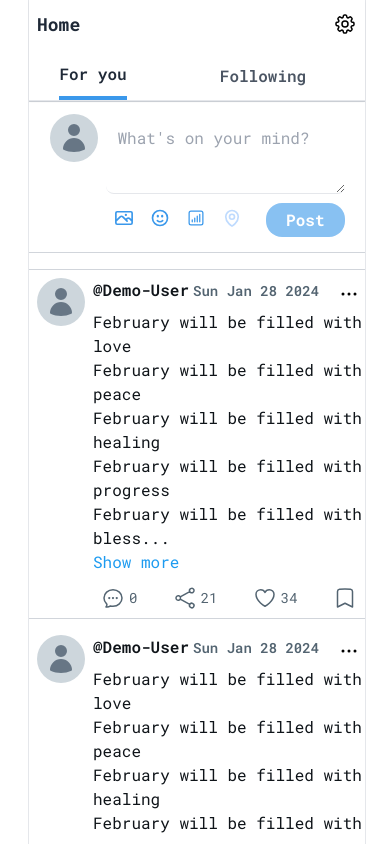
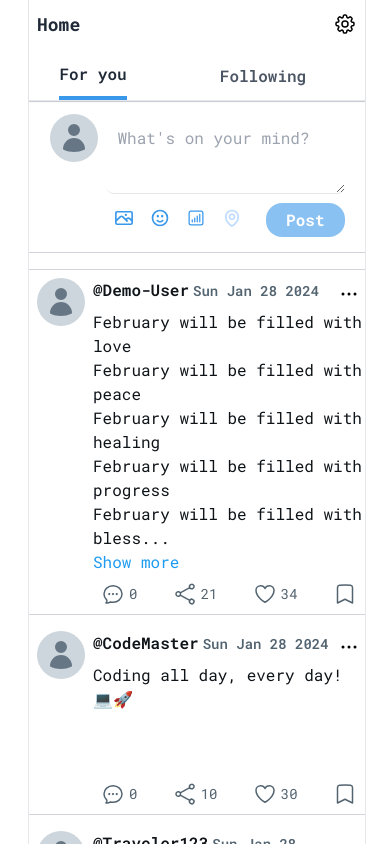
Before and after one commit to MouDev99/quick-post, a Next.js app: page /home in a window 390 px wide. Shown: the top 844 px of the page. Built offline with nearby package versions, Linux system fonts and the light colour scheme; no server answers.

Commit message:
feat: Implement 'PostActions' in the 'PostCard' component       Introduce dynamic routing to display FullPostView at '/post/:postId'       Utilize placeholder data for initial testing

```diff
--- a/src/app/lib/definitions.ts
+++ b/src/app/lib/definitions.ts
@@ -1,4 +1,4 @@
-export type User = {
+export type UserType = {
   id: number;
   username: string;
   email: string;
--- /dev/null
+++ b/src/app/lib/placeholder-data.js
@@ -0,0 +1,96 @@
+export const posts = [
+  {
+    id: 'aa64e5b6-f7f2-4137-9811-90b0eb5a627f',
+    content: `February will be filled with love
+      February will be filled with peace
+      February will be filled with healing
+      February will be filled with progress
+      February will be filled with blessings
+      February will be filled with happiness
+      February will be filled with opportunity
+      `,
+    imgUrl: null,
+    user: {
+      id: 1,
+      username: 'Demo-User',
+      profileImgUrl: null
+    },
+    comments: [
+
+    ],
+    numOfShares: 21,
+    numOfLikes: 34,
+    createdAt: new Date()
+  },
+  {
+    id: '852e0bd8-48c9-4b65-9aba-8bc80d72dc80',
+    content: `Coding all day, every day! 💻🚀`,
+    imgUrl: null,
+    user: {
+      id: 2,
+      username: 'CodeMaster',
+      profileImgUrl: null
+    },
+    comments: [],
+    numOfShares: 10,
+    numOfLikes: 30,
+    createdAt: new Date()
+  },
+  {
+    id: '6e3fdfdc-556b-4718-8e1b-cf05887eae34',
+    content: `Exploring beautiful places and creating memories.`,
+    imgUrl: null,
+    user: {
+      id: 3,
+      username: 'Traveler123',
+      profileImgUrl: null
+    },
+    comments: [],
+    numOfShares: 15,
+    numOfLikes: 42,
+    createdAt: new Date()
+  },
+  {
+    id: '7',
+    content: `Exploring the vast universe of possibilities and diving deep into the realms of knowledge. Each day is an opportunity to learn, grow, and embrace the wonders that life unfolds. Let curiosity be your guide and passion your fuel as you navigate through the intricacies of existence. 🌌📚✨`,
+    imgUrl: null,
+    user: {
+      id: 14,
+      username: 'CuriousMind',
+      profileImgUrl: null
+    },
+    comments: [],
+    numOfShares: 20,
+    numOfLikes: 55,
+    createdAt: new Date()
+  },
+  {
+    id: '876b7be5-2aec-44fa-8c31-de808c503367',
+    content: `Enjoying a cup of coffee and a good book.`,
+    imgUrl: null,
+    user: {
+      id: 4,
+      username: 'Bookworm',
+      profileImgUrl: null
+    },
+    comments: [],
+    numOfShares: 8,
+    numOfLikes: 25,
+    createdAt: new Date()
+  },
+  {
+    id: 'baf6b97b-0365-4ee6-b1ee-6f802e4fe875',
+    content: `Hiking through the mountains and enjoying the view.`,
+    imgUrl: null,
+    user: {
+      id: 5,
+      username: 'MountainExplorer',
+      profileImgUrl: null
+    },
+    comments: [],
+    numOfShares: 12,
+    numOfLikes: 38,
+    createdAt: new Date()
+  },
+
+]
--- /dev/null
+++ b/src/app/post/[postId]/page.tsx
@@ -0,0 +1,21 @@
+'use client';
+
+import { useParams } from "next/navigation";
+import PostCard from "@/app/ui/post-card/post-card";
+import { posts } from "@/app/lib/placeholder-data";
+
+export default function FullPostView() {
+  const { postId } = useParams();
+  const post = posts.find(post => post.id === postId);
+
+  return (
+    <div className="ml-1 border-x border-gray-200 max-w-[560px] w-full sm:w-4/5 md:w-3/3">
+      <PostCard
+        fullView={true}
+        idx={1}
+        post={post}
+      />
+      <h2>Conditionally display post comments here!</h2>
+    </div>
+  )
+};
--- a/src/app/ui/create-post/emoji-picker.tsx
+++ b/src/app/ui/create-post/emoji-picker.tsx
@@ -18,7 +18,7 @@ export default function EmojiPicker(
   }, [emoji]);
 
   return (
-    <div className='absolute top-12 -left-28 sm:left-8'>
+    <div className='absolute top-12 -left-28 z-50 sm:left-8'>
       <Picker
           data={data}
           onEmojiSelect={setEmoji}
--- a/src/app/ui/for-you/for-you.tsx
+++ b/src/app/ui/for-you/for-you.tsx
@@ -1,169 +1,20 @@
-
 import PostCard from "../post-card/post-card";
-
-const posts = [
-  {
-    id: 'W-iT4BSs7LUOI435r-7giOQy+Mpi0A3DCZEPkJe7WR0',
-    content: `February will be filled with love
-      February will be filled with peace
-      February will be filled with healing
-      February will be filled with progress
-      February will be filled with blessings
-      February will be filled with happiness
-      February will be filled with opportunity
-      `,
-    imgUrl: null,
-    user: {
-      id: 1,
-      username: 'Demo-User',
-      profileImgUrl: null
-    },
-    comments: [
-
-    ],
-    numOfShares: 21,
-    numOfLikes: 34,
-    createdAt: new Date()
-  },
-  {
-    id: 'W-iT4BSs7LUOI435r-7giOQy+Mpi0A3DCZEPkJe7WR0',
-    content: `February will be filled with love
-      February will be filled with peace
-      February will be filled with healing
-      February will be filled with progress
-      February will be filled with blessings
-      February will be filled with happiness
-      February will be filled with opportunity`,
-    imgUrl: null,
-    user: {
-      id: 1,
-      username: 'Demo-User',
-      profileImgUrl: null
-    },
-    comments: [
-
-    ],
-    numOfShares: 21,
-    numOfLikes: 34,
-    createdAt: new Date()
-  },
-  {
-    id: 'W-iT4BSs7LUOI435r-7giOQy+Mpi0A3DCZEPkJe7WR0',
-    content: `February will be filled with love
-      February will be filled with peace
-      February will be filled with healing
-      February will be filled with progress
-      February will be filled with blessings
-      February will be filled with happiness
-      February will be filled with opportunity`,
-    imgUrl: null,
-    user: {
-      id: 1,
-      username: 'Demo-User',
-      profileImgUrl: null
-    },
-    comments: [
-
-    ],
-    numOfShares: 21,
-    numOfLikes: 34,
-    createdAt: new Date()
-  },
-  {
-    id: 'W-iT4BSs7LUOI435r-7giOQy+Mpi0A3DCZEPkJe7WR0',
-    content: `February will be filled with love
-      February will be filled with peace
-      February will be filled with healing
-      February will be filled with progress
-      February will be filled with blessings
-      February will be filled with happiness
-      February will be filled with opportunity`,
-    imgUrl: null,
-    user: {
-      id: 1,
-      username: 'Demo-User',
-      profileImgUrl: null
-    },
-    comments: [
-
-    ],
-    numOfShares: 21,
-    numOfLikes: 34,
-    createdAt: new Date()
-  },
-  {
-    id: 'W-iT4BSs7LUOI435r-7giOQy+Mpi0A3DCZEPkJe7WR0',
-    content: `February will be filled with love
-      February will be filled with peace
-      February will be filled with healing
-      February will be filled with progress
-      February will be filled with blessings
-      February will be filled with happiness
-      February will be filled with opportunity`,
-    imgUrl: null,
-    user: {
-      id: 1,
-      username: 'Demo-User',
-      profileImgUrl: null
-    },
-    comments: [
-
-    ],
-    numOfShares: 21,
-    numOfLikes: 34,
-    createdAt: new Date()
-  },
-  {
-    id: 'W-iT4BSs7LUOI435r-7giOQy+Mpi0A3DCZEPkJe7WR0',
-    content: `February will be filled with love
-      February will be filled with peace
-      February will be filled with healing
-      February will be filled with progress
-      February will be filled with blessings
-      February will be filled with happiness
-      February will be filled with opportunity`,
-    imgUrl: null,
-    user: {
-      id: 1,
-      username: 'Demo-User',
-      profileImgUrl: null
-    },
-    comments: [
-
-    ],
-    numOfShares: 21,
-    numOfLikes: 34,
-    createdAt: new Date()
-  },
-  {
-    id: 'W-iT4BSs7LUOI435r-7giOQy+Mpi0A3DCZEPkJe7WR0',
-    content: `February will be filled with love
-      February will be filled with peace
-      February will be filled with healing
-      February will be filled with progress
-      February will be filled with blessings
-      February will be filled with happiness
-      February will be filled with opportunity`,
-    imgUrl: null,
-    user: {
-      id: 1,
-      username: 'Demo-User',
-      profileImgUrl: null
-    },
-    comments: [
-
-    ],
-    numOfShares: 21,
-    numOfLikes: 34,
-    createdAt: new Date()
-  }
-]
+import { posts } from '@/app/lib/placeholder-data';
 
 export default function ForYou() {
 
   return (
     <div className="h-fit mt-4">
-      {posts.map((post, i) => <PostCard key={i} idx={i} post={post} /> )}
+      {posts.map((post, i) => {
+        return (
+          <PostCard
+            key={i}
+            fullView={false}
+            idx={i}
+            post={post}
+          />
+        )
+      } )}
     </div>
   )
 }
--- /dev/null
+++ b/src/app/ui/post-card/post-actions.tsx
@@ -0,0 +1,64 @@
+import {
+  FaceFrownIcon,
+  FlagIcon,
+  ListBulletIcon,
+  NoSymbolIcon,
+  UserPlusIcon
+} from '@heroicons/react/24/outline';
+import { UserType } from '@/app/lib/definitions';
+
+const actionItems = [
+  {
+    title: 'Not interested in this post',
+    Icon: FaceFrownIcon
+  },
+  {
+    title: 'Follow @**USER**',
+    Icon: UserPlusIcon
+  },
+  {
+    title: 'Add/remove @**USER** from Lists',
+    Icon: ListBulletIcon
+  },
+  {
+    title: 'Block @**USER**',
+    Icon: NoSymbolIcon
+  },
+  {
+    title: 'Report post',
+    Icon: FlagIcon
+  }
+];
+
+export default function PostActions({user}: {user: UserType}) {
+
+
+  return (
+    <div
+      className="absolute -top-8 right-0 bg-white rounded-lg border border-gray-300 shadow-md"
+      onClick={(e) => e.nativeEvent.stopImmediatePropagation()}
+    >
+      {actionItems.map((item, i) => {
+        return (
+          <ActionItem
+            key={i} item={item}
+            user={user}
+           />
+        )
+      })}
+    </div>
+  )
+}
+
+function ActionItem({item, user}: {item: any, user: UserType}) {
+  const { title, Icon } = item;
+
+  return (
+    <button className='flex justify-start items-center w-full p-2 rounded-lg hover:bg-gray-100 cursor-pointer'>
+      <Icon className='w-5'/>
+      <span className='text-md font-semibold ml-2'>
+        {title.replace('**USER**', user.username)}
+      </span>
+    </button>
+  )
+}
--- a/src/app/ui/post-card/post-card.tsx
+++ b/src/app/ui/post-card/post-card.tsx
@@ -1,4 +1,10 @@
-import { PostType } from "@/app/lib/definitions"
+'use client';
+
+import { useEffect, useState } from "react";
+import Link from "next/link";
+import Image from "next/image";
+import { PostType } from "@/app/lib/definitions";
+import { UserIcon as UserIconSolid } from "@heroicons/react/24/solid";
 import {
   BookmarkIcon,
   ChatBubbleOvalLeftEllipsisIcon,
@@ -6,21 +12,25 @@ import {
   HeartIcon,
   ShareIcon
 } from "@heroicons/react/24/outline";
-import { UserIcon as UserIconSolid } from "@heroicons/react/24/solid";
-import Link from "next/link";
-import Image from "next/image";
+import PostActions from "./post-actions";
 
 export default function PostCard(
   {
     post,
+    fullView,
     idx
   }:
   {
     post: PostType,
+    fullView: boolean,
     idx: number
   }
 ) {
+  const [liked, setLiked] = useState(false);
+  const [saved, setSaved] = useState(false);
+  const [showPostActions, setShowPostActions] = useState(false);
   const {
+    id,
     content,
     imgUrl,
     user,
@@ -30,8 +40,22 @@ export default function PostCard(
     createdAt
   } = post;
 
+  const postText = fullView ? content :
+    content.length < 100 ? content :
+    content.slice(0, 2*Math.floor(content.length/3)) + '...';
+
+  useEffect(() => {
+    const hidePostActions = () => setShowPostActions(false);
+
+    if (showPostActions) {
+      document.addEventListener('click', hidePostActions);
+    }
+
+    return () => document.removeEventListener('click', hidePostActions);
+  }, [showPostActions])
+
   return (
-    <div className={`h-fit flex pt-2 mt-2 border-b border-gray-300 ${idx === 0 ? 'border-t border-gray-300' : ''}`}>
+    <div className={`h-fit min-h-48 flex pt-2 mt-2 border-b border-gray-300 ${idx === 0 ? 'border-t border-gray-300' : ''}`}>
       <div className="w-fit px-2 h-full">
         <Link href='/profile' className='h-full w-fit'>
           <div className='h-full w-fit p-2 mx-auto rounded-full bg-[#CDD6DC]'>
@@ -39,7 +63,7 @@ export default function PostCard(
           </div>
         </Link>
       </div>
-      <div className="w-full h-full">
+      <div className="flex flex-col w-full">
         <div className="flex justify-between">
           <span className="text-md text-[#0f1419] font-semibold">
             @{user.username}
@@ -47,21 +71,27 @@ export default function PostCard(
               {createdAt.toDateString()}
             </time>
           </span>
-          <div className='p-1 w-fit h-fit hover:bg-blue-100 rounded-full cursor-pointer'>
+          <div
+            className='p-1 w-fit h-fit hover:bg-blue-100 rounded-full cursor-pointer'
+            onClick={() => setShowPostActions(true)}
+          >
             <EllipsisHorizontalIcon className="w-6" />
           </div>
         </div>
 
-        <div className="text-md text-[#0f1419] whitespace-pre-line	">
-          {content.slice(0, 2*Math.floor(content.length/3))}...
+        <div className="relative text-md text-[#0f1419] whitespace-pre-line	">
+          {postText}
+          {showPostActions && <PostActions user={user} />}
         </div>
 
-        <Link
-          href={'#'}
-          className="text-md text-[#1d9bf0] hover:underline"
-        >
-          Show more
-        </Link>
+        {!fullView && (content.length > postText.length) &&
+          <Link
+            href={`post/${id}`}
+            className="text-md text-[#1d9bf0] hover:underline"
+          >
+            Show more
+          </Link>
+        }
 
         <div>
           {imgUrl &&
@@ -74,7 +104,7 @@ export default function PostCard(
           }
         </div>
 
-        <div className="flex justify-between mt-1 md:justify-around">
+        <div className="flex justify-between md:justify-around mt-auto">
           <div className="flex items-center p-1 rounded-full text-[#536471] cursor-pointer hover:text-blue-700 hover:font-semibold">
             <div className="flex items-center justify-center p-1 rounded-full cursor-pointer hover:bg-blue-200 hover:text-blue-500 hover:font-semibold">
               <ChatBubbleOvalLeftEllipsisIcon className="w-6" />
@@ -90,15 +120,21 @@ export default function PostCard(
           </div>
 
           <div className="flex items-center p-1 rounded-full text-[#536471] cursor-pointer hover:text-red-700 hover:font-semibold">
-            <div className="flex items-center justify-center p-1 rounded-full cursor-pointer hover:bg-red-200 hover:text-red-500 hover:font-semibold">
-              <HeartIcon className="w-6" />
+            <div
+              className="flex items-center justify-center p-1 rounded-full cursor-pointer hover:bg-red-200 hover:text-red-500 hover:font-semibold"
+              onClick={() => setLiked(prev => !prev)}
+            >
+              <HeartIcon className={liked ? 'w-6 text-red-500 fill-[#f44336]' : 'w-6'} />
             </div>
             <span className="text-sm">{numOfLikes}</span>
           </div>
 
           <div className="flex items-center p-1 rounded-full text-[#536471] cursor-pointer hover:text-purple-700 hover:font-semibold">
-            <div className="flex items-center justify-center p-1 rounded-full cursor-pointer hover:bg-purple-200 hover:text-purple-500">
-              <BookmarkIcon className="w-6" />
+            <div
+              className="flex items-center justify-center p-1 rounded-full cursor-pointer hover:bg-purple-200 hover:text-purple-500"
+              onClick={() => setSaved(prev => !prev)}
+            >
+              <BookmarkIcon className={saved ? 'w-6 text-purple-500 fill-[#9c27b0]' : 'w-6'} />
             </div>
           </div>
 
--- a/src/auth.ts
+++ b/src/auth.ts
@@ -3,12 +3,12 @@ import { authConfig } from './auth.config';
 import Credentials from 'next-auth/providers/credentials';
 import { z } from 'zod';
 import { sql } from '@vercel/postgres';
-import type { User } from '@/app/lib/definitions';
+import type { UserType } from '@/app/lib/definitions';
 import bcrypt from 'bcryptjs';
 
-async function getUser(username: string): Promise<User | undefined> {
+async function getUser(username: string): Promise<UserType | undefined> {
   try {
-    const user = await sql<User>`SELECT * FROM users WHERE username=${username}`;
+    const user = await sql<UserType>`SELECT * FROM users WHERE username=${username}`;
     return user.rows[0];
   } catch (error) {
     console.error('Failed to fetch user:', error);
```
